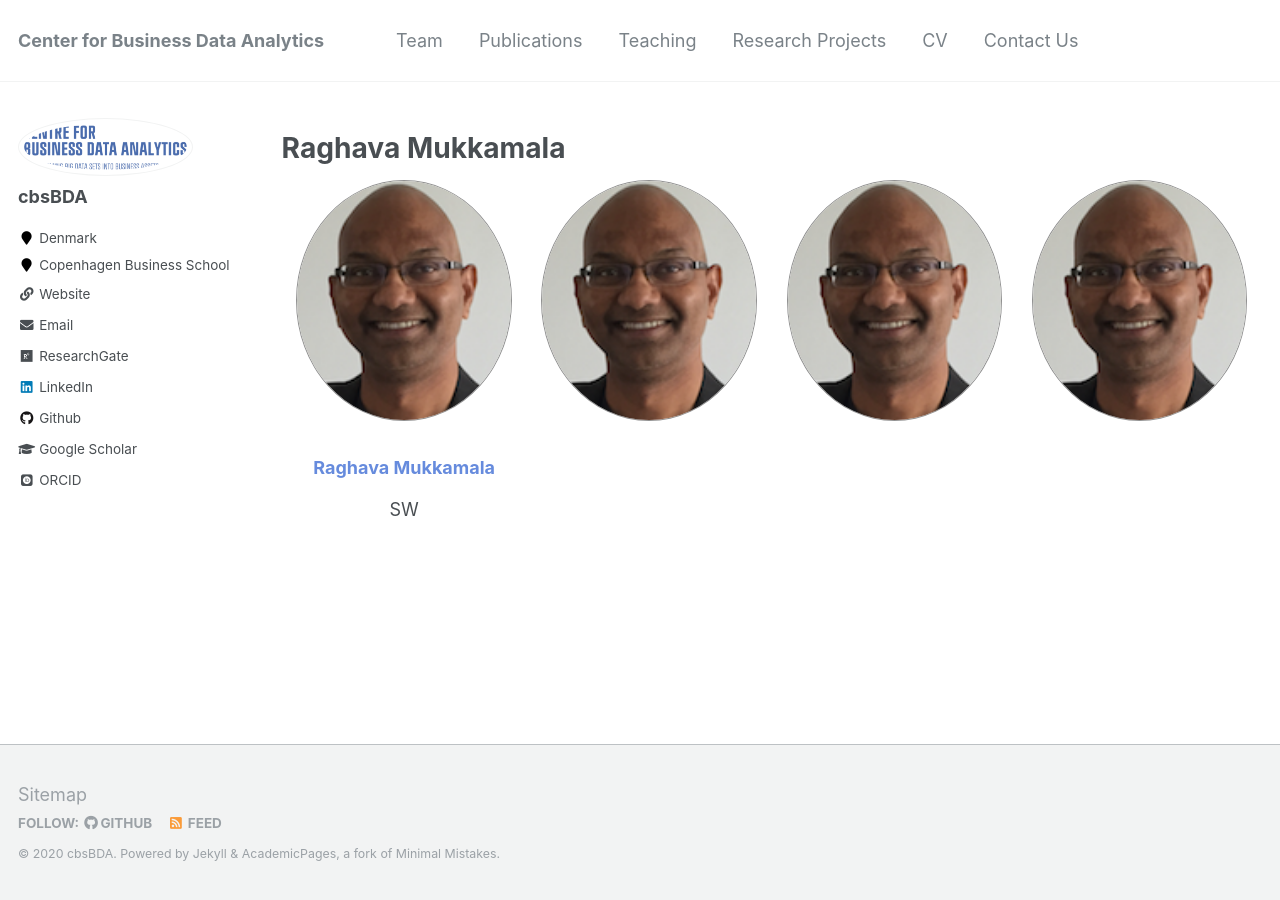
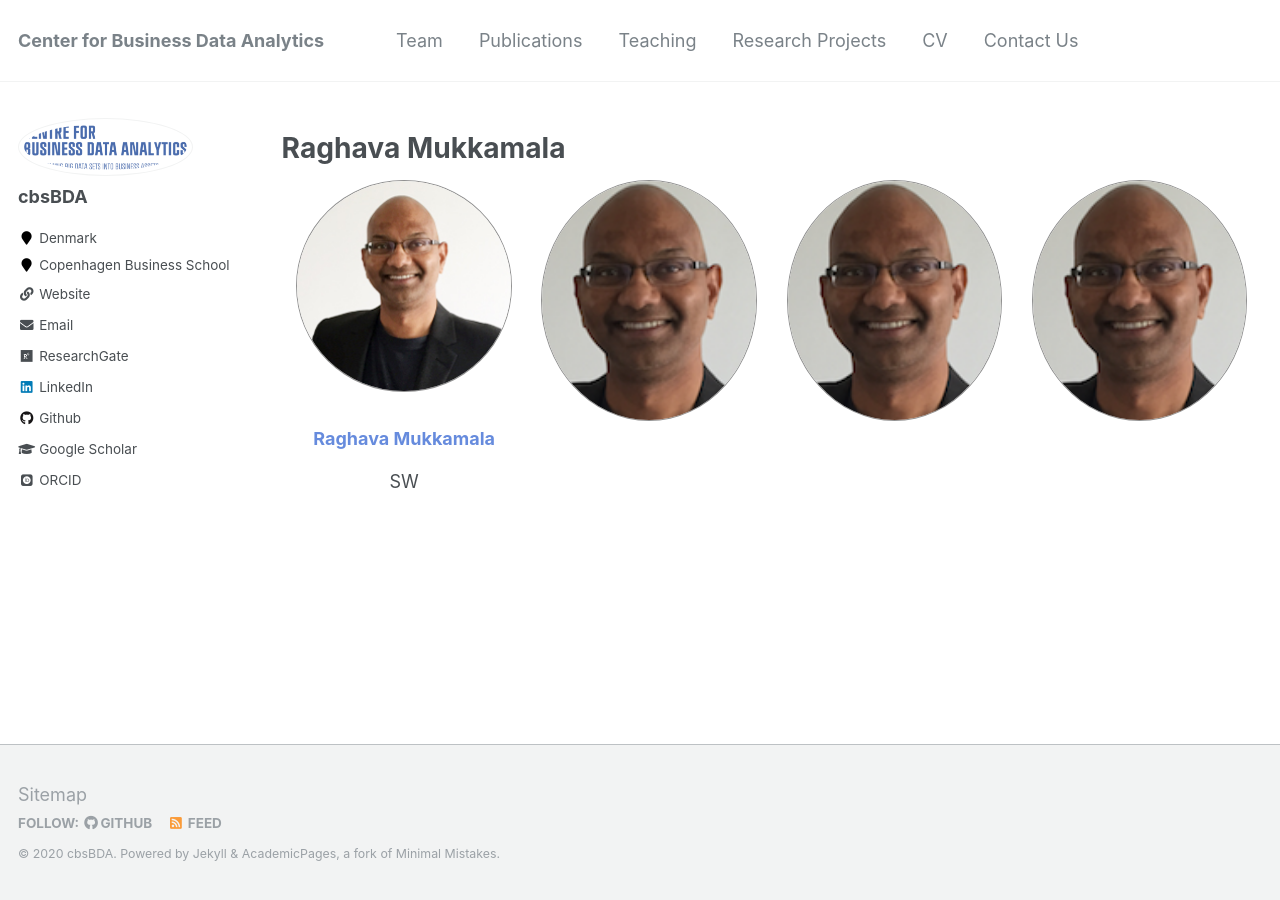
Before and after one commit to cbsBDA/cbsBDA-homepage, a Jekyll site: the page built from _pages/team.md, in a window 1280 px wide. Built offline with Jekyll 4.4.1, drawn with Linux system fonts in a browser that asks for light colours; some web fonts are replaced.

Commit message:
Update team.md

```diff
--- a/_pages/team.md
+++ b/_pages/team.md
@@ -10,7 +10,7 @@ author_profile: true
 
 # Raghava Mukkamala
 <div class="avatar">
-<img src="/images/raghava-passport.png" alt='Raghava Mukkamala'/>
+<img src="/images/raghava1.jpg" alt='Raghava Mukkamala'/>
 
 <a href="#"><h3 class="t-name">Raghava Mukkamala</h3></a>
 
```
